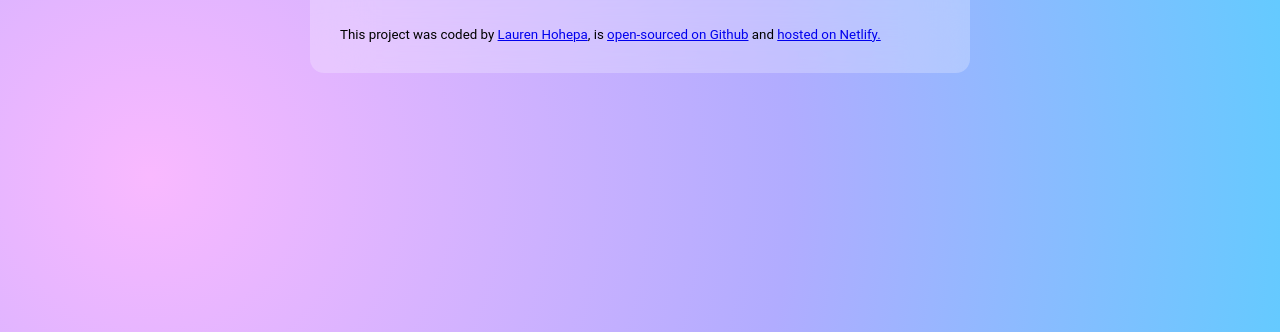
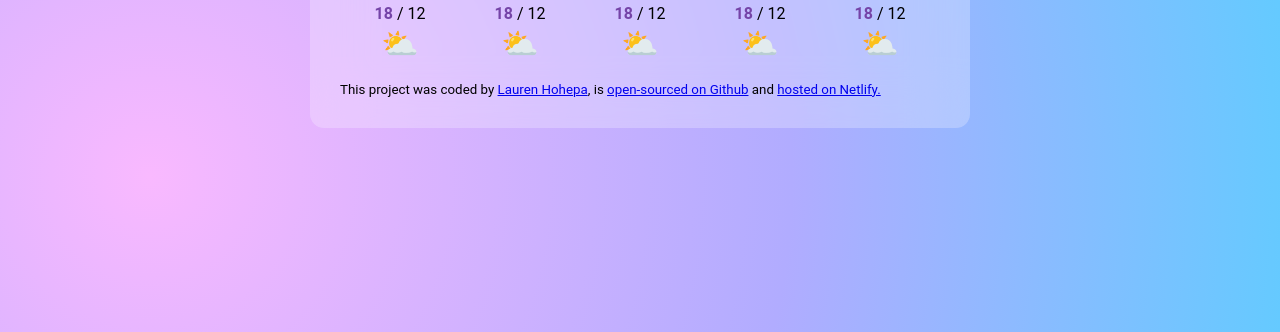
Before and after one commit to lauren-ana/huarere-app, a plain HTML site: page index.html in a window 1280 px wide. Shown: the part 468-800 px from the top of the page. Drawn offline with nearby package versions, Linux system fonts and the light colour scheme; no server answers.

Commit message:
Created display forecast function
Shows weekly days & forecast through loop function

```diff
--- a/index.html
+++ b/index.html
@@ -50,6 +50,7 @@
             </p>
           </div>
         </div>
+        <div class="weekly-forecast" id="weekly-forecast"></div>
       </main>
       <footer>
         <small>
--- a/src/script.js
+++ b/src/script.js
@@ -16,7 +16,6 @@ function refreshTemperature(response) {
   windSpeedElement.innerHTML = `${Math.round(response.data.wind.speed)}km/h`;
   degreeElement.innerHTML = Math.round(currentTemp);
   emojiElement.innerHTML = `<img src="${response.data.condition.icon_url}"/>`;
-  console.log(response.data.condition.icon_url);
 }
 
 function displayDate(date) {
@@ -56,4 +55,25 @@ function handleSearch(event) {
 let searchCityForm = document.querySelector("#search-form");
 searchCityForm.addEventListener("submit", handleSearch);
 
+function displayForecast() {
+  let weeklyForecastElement = document.querySelector("#weekly-forecast");
+
+  let days = ["Mon", "Tue", "Wed", "Thu", "Fri"];
+  let forecastHtml = "";
+
+  days.forEach(function (day) {
+    forecastHtml =
+      forecastHtml +
+      `<div class="forecast-days">
+    ${day}
+    <br />
+    <strong>18</strong> / 12
+    <br />
+    <div class="weekly-emoji">⛅</div>
+    </div>`;
+  });
+  weeklyForecastElement.innerHTML = forecastHtml;
+}
+
 searchCity("Auckland");
+displayForecast();
--- a/src/style.css
+++ b/src/style.css
@@ -51,7 +51,7 @@ header {
 }
 
 .daily-forecast {
-  margin: 20px 0;
+  margin: 20px 15px;
   display: flex;
   justify-content: space-between;
 }
@@ -97,3 +97,18 @@ header {
   line-height: 30px;
   margin-right: 10px;
 }
+
+.weekly-forecast {
+  line-height: 30px;
+  text-align: center;
+  margin-bottom: 20px;
+  display: flex;
+  justify-content: space-around;
+}
+
+.weekly-forecast strong {
+  color: #7544a8;
+}
+
+.weekly-emoji {
+  font-size: 30px;
```
